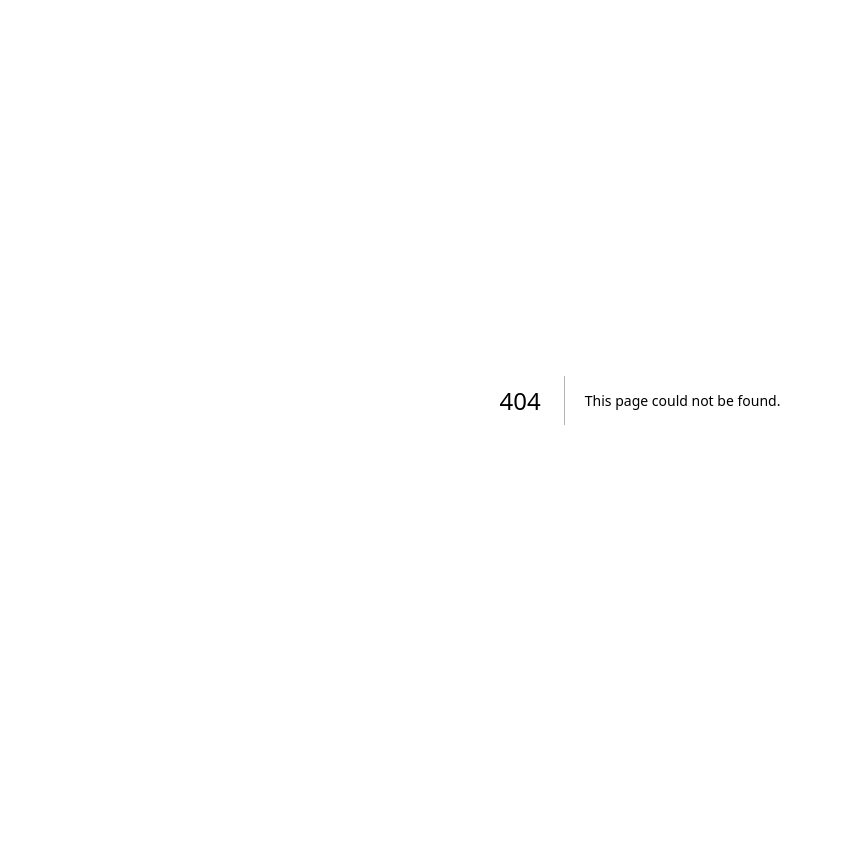
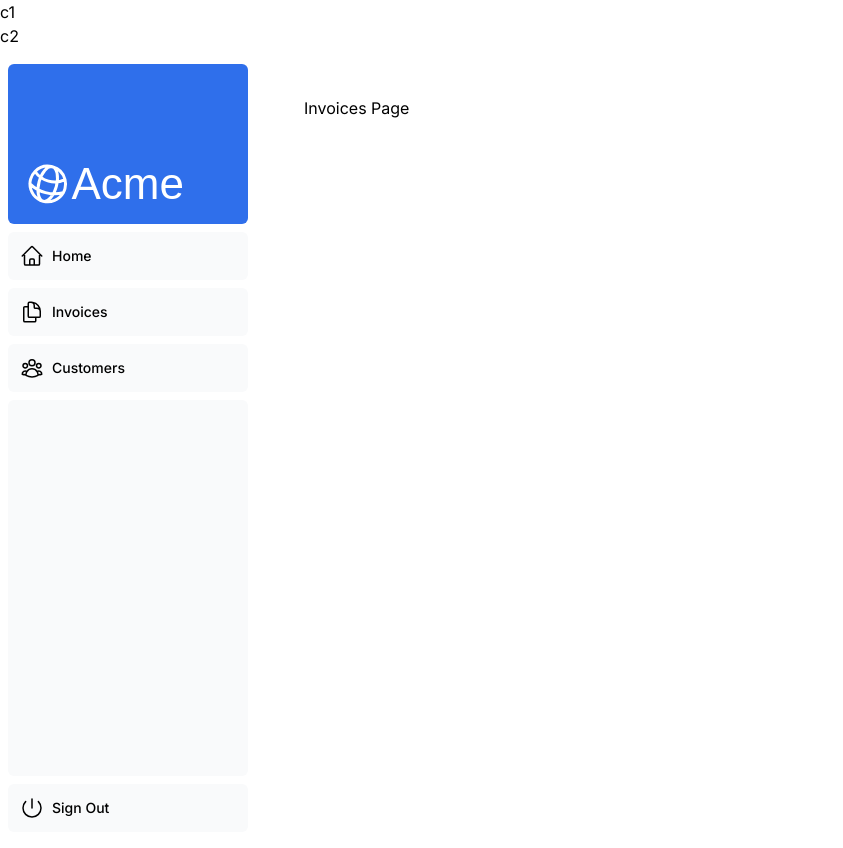
Before and after one commit to Herman-Anez/myNextPlaygroundV2, a Next.js app in the folder nextjs-dashboard/: page /dashboard/invoices in a window 1280 px wide. Before the commit this address had no page. Shown: the whole page, without its empty margins (0-843 px from the left). Before the commit the page ends 800 px from the top, so only its background shows below. Built offline with nearby package versions, Linux system fonts and the light colour scheme; a web font is replaced by a local one.

Commit message:
chapter 4

```diff
--- /dev/null
+++ b/nextjs-dashboard/app/dashboard/customers/page.tsx
@@ -0,0 +1,3 @@
+export default function Page() {
+  return <p>Customers Page</p>;
+}
--- /dev/null
+++ b/nextjs-dashboard/app/dashboard/invoices/page.tsx
@@ -0,0 +1,3 @@
+export default function Page() {
+  return <p>Invoices Page</p>;
+}
--- /dev/null
+++ b/nextjs-dashboard/app/dashboard/layout.tsx
@@ -0,0 +1,16 @@
+import SideNav from '@/app/ui/dashboard/sidenav';
+
+export default function Layout({ children }: { children: React.ReactNode }) {
+  return (
+    <>
+      <p>c2</p>
+      <div className="flex h-screen flex-col md:flex-row md:overflow-hidden">
+        <div className="w-full flex-none md:w-64">
+          <SideNav />
+        </div>
+        <div className="grow p-6 md:overflow-y-auto md:p-12">{children}</div>
+      </div>
+
+    </>
+  );
+}
--- /dev/null
+++ b/nextjs-dashboard/app/dashboard/page.tsx
@@ -0,0 +1,3 @@
+export default function Page() {
+  return <p>Dashboard Page</p>;
+}
--- a/nextjs-dashboard/app/layout.tsx
+++ b/nextjs-dashboard/app/layout.tsx
@@ -8,6 +8,7 @@
 }) {
   return (
     <html lang="en">
+      <p>c1</p>
       <body className={`${inter.className} antialiased`}>{children}</body>
     </html>
   );
```
Also changed, not shown: 2 other files (tests, documents, lock files or other folders).
